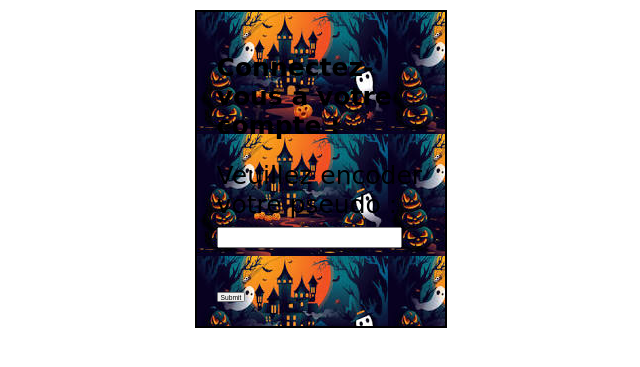
After one commit to Baboo81/SpookyCode, a PHP site: page /views/login.html in a window 1280 px wide. The commit adds this page. Shown: the top 367 px of the page, without its empty margins (319-959 px from the left). Run offline with PHP 8.4, Linux system fonts and the light colour scheme.

Commit message:
Added login

```diff
--- a/assets/css/styles2.css
+++ b/assets/css/styles2.css
@@ -1,4 +1,4 @@
-.container
+/*.container
 {
     display: flex;
 
@@ -12,6 +12,34 @@
 .partRight
 {
     display: flex;
+}*/
+
+/*Login*/
+
+.login
+
+{
+    background-image: url(./assets/img/halloweenLogin.jpg);
+    text-align: left;
+    font-family: 'Boogaloo', cursive;
+    font-size: 25px;
+    font-style:white;
+    border: solid 2px black;
+    margin-left: 40%;
+    margin-right: 40%;
+    margin-top: 10px;
+    padding: 20px;
+
 }
 
-/*Login
+.btn
+
+{
+    zoom: 50%;
+}
+
+h2
+
+{
+    font-size: 25px;
+}
--- /dev/null
+++ b/views/login.html
@@ -0,0 +1,31 @@
+<!DOCTYPE html>
+<html lang="en">
+<head>
+    <meta charset="UTF-8">
+    <meta http-equiv="X-UA-Compatible" content="IE=edge">
+    <meta name="viewport" content="width=device-width, initial-scale=1.0">
+    <link rel="stylesheet" href="./assets/css/styles2.css"
+    <title></title>
+</head>
+
+<body>
+
+        <form name="login" action="">
+
+            <div class ="login">
+
+                <h2>Connectez-vous à votre compte :</h2>
+
+
+                    <label for = "input">Veuillez encoder votre pseudo :</label><br />
+                    <input name = "Nom"  type="text"><br />
+                    <br />
+
+                <button class="btn" onclick="validez()">Submit</button>
+
+            </div>
+
+        </form>
+
+    </body>
+</html>
```
Also changed, not shown: views/login.php (deleted, +0 -18 lines), assets/img/halloweenLogin.jpg (added).
